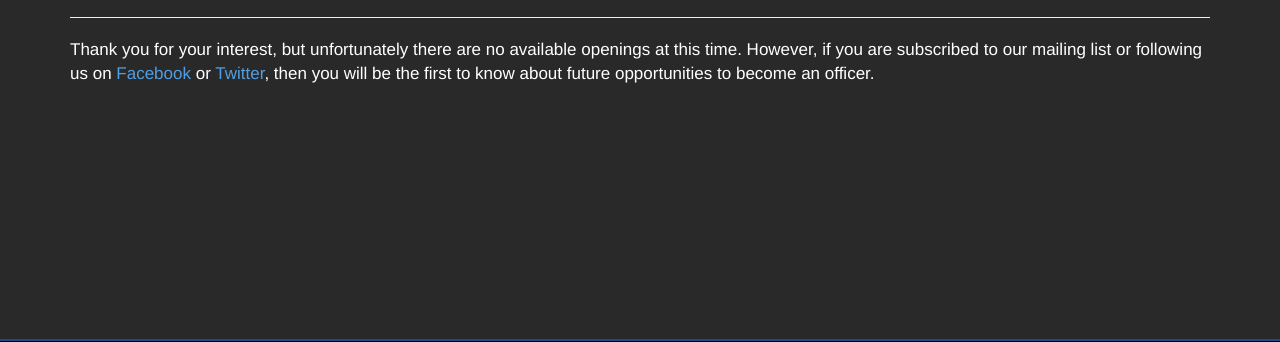
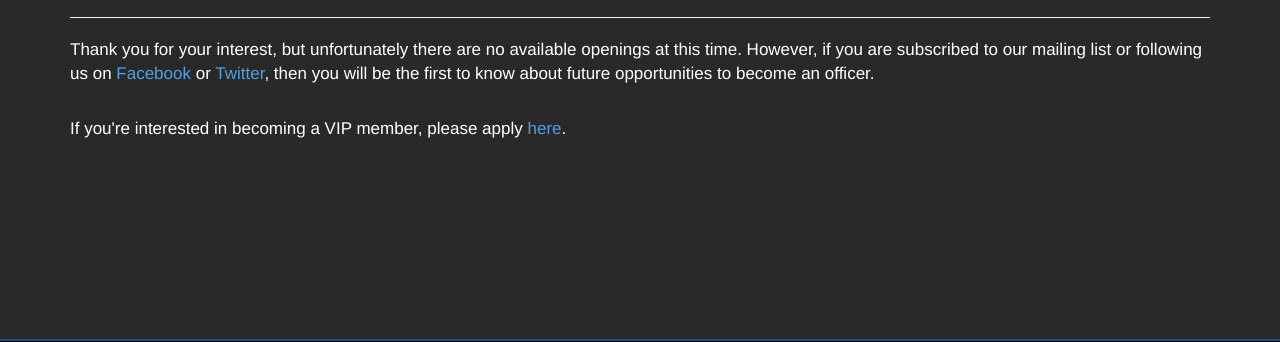
Before and after one commit to Brian-Hoang/vrsutd.github.io, a plain HTML site: page _site/apply.html in a window 1280 px wide. Shown: the part 341-683 px from the top of the page. Drawn offline with Linux system fonts and the light colour scheme.

Commit message:
Added link to VIP application

```diff
--- a/_site/apply.html
+++ b/_site/apply.html
@@ -85,7 +85,9 @@
             <div class="col-sm-12">
                 <h2>Apply</h2>
 				<hr>
-                <p>Thank you for your interest, but unfortunately there are no available openings at this time. However, if you are subscribed to our mailing list or following us on <a href="https://www.facebook.com/Virtual-Reality-at-UTD-377261775949195/?ref=aymt_homepage_panel" target="_blank" style="color:#519fe2">Facebook</a> or <a href="https://twitter.com/UTDVRSociety" target="_blank" style="color:#519fe2">Twitter</a>, then you will be the first to know about future opportunities to become an officer.</p>
+                <p>Thank you for your interest, but unfortunately there are no available openings at this time. However, if you are subscribed to our mailing list or following us on <a href="https://www.facebook.com/Virtual-Reality-at-UTD-377261775949195/?ref=aymt_homepage_panel" target="_blank" style="color:#519fe2">Facebook</a> or <a href="https://twitter.com/UTDVRSociety" target="_blank" style="color:#519fe2">Twitter</a>, then you will be the first to know about future opportunities to become an officer.</p><br>
+
+                <p>If you're interested in becoming a VIP member, please apply <a href="https://vrsutd.typeform.com/to/XHVNPB" target="_blank" style="color:#519fe2">here</a>.</p>
             </div>
 
         </div>
```
Also changed, not shown: apply.html (+3 -1 lines).
